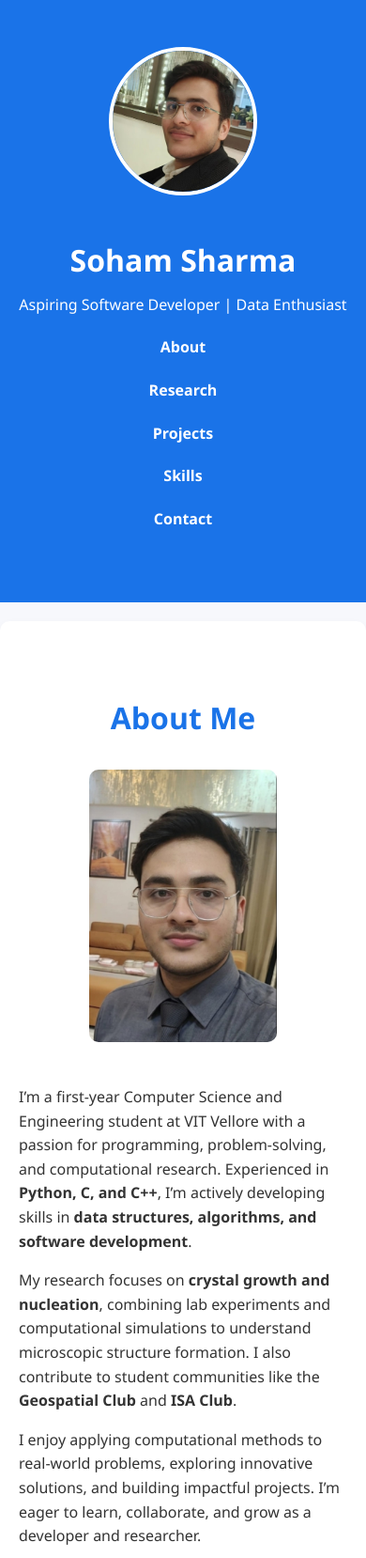
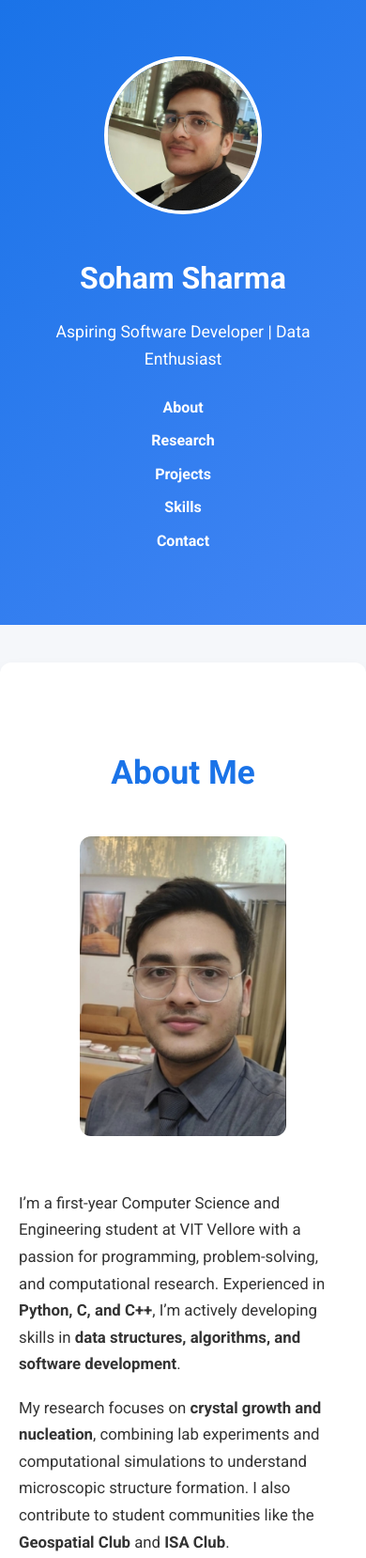
Before and after one commit to Soham-git-0/Soham_portfolio_prototype, a plain HTML site: page index.html in a window 390 px wide. Shown: the top 1658 px of the page at 94% size. Drawn offline with Linux system fonts and the light colour scheme.

Commit message:
Refactor global styles and improve layout

```diff
--- a/style.css
+++ b/style.css
@@ -2,11 +2,11 @@
    Global Styles
 --------------------------------- */
 body {
-  font-family: 'Segoe UI', Tahoma, Geneva, Verdana, sans-serif;
+  font-family: 'Roboto', sans-serif;
   margin: 0;
   padding: 0;
   line-height: 1.6;
-  background-color: #f7f8fc;
+  background-color: #f5f7fa;
   color: #333;
 }
 
@@ -17,7 +17,7 @@ a {
 }
 
 a:hover {
-  text-decoration: underline;
+  color: #155ab6;
   transform: scale(1.05);
 }
 
@@ -26,19 +26,19 @@ a:hover {
 --------------------------------- */
 header {
   text-align: center;
-  padding: 50px 20px;
-  background-color: #1a73e8;
+  padding: 60px 20px;
+  background: linear-gradient(135deg, #1a73e8, #4285f4);
   color: #fff;
 }
 
 header h1 {
-  font-size: 2.5rem;
+  font-size: 3rem;
   margin: 15px 0 10px;
 }
 
-header p {
-  margin: 5px 0;
-  font-size: 1.1rem;
+header .tagline {
+  font-size: 1.3rem;
+  margin-bottom: 25px;
 }
 
 header nav {
@@ -56,8 +56,8 @@ header nav {
 
 .nav-links li a {
   color: #fff;
-  font-weight: bold;
-  padding: 8px 12px;
+  font-weight: 600;
+  padding: 10px 15px;
   border-radius: 5px;
   transition: background 0.3s;
 }
@@ -67,8 +67,8 @@ header nav {
 }
 
 .profile {
-  width: 150px;
-  height: 150px;
+  width: 160px;
+  height: 160px;
   border-radius: 50%;
   object-fit: cover;
   border: 4px solid #fff;
@@ -79,72 +79,66 @@ header nav {
    Sections
 --------------------------------- */
 section {
-  padding: 50px 20px;
+  padding: 60px 20px;
   max-width: 1000px;
-  margin: 20px auto;
+  margin: 40px auto;
   background-color: #fff;
-  border-radius: 10px;
-  box-shadow: 0 4px 10px rgba(0,0,0,0.05);
+  border-radius: 12px;
+  box-shadow: 0 6px 15px rgba(0,0,0,0.05);
 }
 
 section h2 {
-  font-size: 2rem;
-  margin-bottom: 20px;
+  font-size: 2.2rem;
+  margin-bottom: 30px;
   color: #1a73e8;
   text-align: center;
 }
 
 section h3 {
-  font-size: 1.3rem;
+  font-size: 1.4rem;
   margin-top: 20px;
   margin-bottom: 10px;
+  color: #333;
 }
 
 section p {
-  font-size: 1rem;
-  margin-bottom: 15px;
+  font-size: 1.05rem;
+  margin-bottom: 18px;
+  line-height: 1.7;
 }
 
+/* About Section */
 .about-container {
   display: flex;
   align-items: flex-start;
-  gap: 20px;
+  gap: 30px;
   flex-wrap: wrap;
 }
 
 .about-container img {
-  border-radius: 10px;
-  max-width: 200px;
+  border-radius: 12px;
+  max-width: 220px;
   height: auto;
 }
 
-/* -------------------------------
-   Images in Sections
---------------------------------- */
-section img {
-  border-radius: 10px;
-  margin: 10px;
-  max-width: 100%;
-  height: auto;
-  display: inline-block;
-  transition: transform 0.3s;
-}
-
-section img:hover {
-  transform: scale(1.05);
+.about-text {
+  flex: 1;
+  min-width: 250px;
 }
 
 /* -------------------------------
-   Lists
+   Research Section
 --------------------------------- */
-ul {
-  list-style-type: disc;
-  padding-left: 20px;
+.research-gallery .gallery,
+.research-setup .gallery {
+  display: flex;
+  flex-wrap: wrap;
+  gap: 20px;
+  justify-content: center;
 }
 
-li {
-  margin-bottom: 10px;
-  font-size: 1rem;
+.research-setup .gallery div {
+  text-align: center;
 }
 
 /* -------------------------------
@@ -153,90 +147,71 @@ li {
 .project-cards {
   display: flex;
   flex-wrap: wrap;
-  gap: 20px;
+  gap: 25px;
   justify-content: center;
 }
 
 .project-card {
-  background: #f7f8fc;
-  padding: 20px;
-  border-radius: 10px;
+  background: #f0f3f8;
+  padding: 25px;
+  border-radius: 12px;
   flex: 1 1 300px;
-  box-shadow: 0 2px 8px rgba(0,0,0,0.1);
+  box-shadow: 0 4px 12px rgba(0,0,0,0.1);
   transition: transform 0.3s, box-shadow 0.3s;
 }
 
 .project-card:hover {
   transform: translateY(-5px);
-  box-shadow: 0 4px 12px rgba(0,0,0,0.15);
+  box-shadow: 0 8px 18px rgba(0,0,0,0.15);
 }
 
-/* -------------------------------
-   Skills
---------------------------------- */
+/* Skills */
 .skills-list {
   display: flex;
-  flex-direction: column;
-  gap: 15px;
+  flex-wrap: wrap;
+  gap: 20px;
+  justify-content: center;
 }
 
-.skill h4 {
-  margin: 0;
+.skill {
+  background: #e8f0fe;
+  padding: 10px 15px;
+  border-radius: 8px;
+  font-weight: 500;
+  min-width: 150px;
+  text-align: center;
 }
 
-/* Remove the skill bars completely */
-.skill-bar,
-.skill-bar span {
-  display: none !important; /* Force hide */
+/* Contact Links */
+#contact a {
+  font-weight: 600;
 }
 
-/* -------------------------------
-   Contact Links
---------------------------------- */
-#contact a {
-  color: #1a73e8;
-  font-weight: bold;
-  transition: color 0.3s;
+/* Footer */
+footer {
+  text-align: center;
+  padding: 25px;
+  background: #1a73e8;
+  color: #fff;
 }
 
-#contact a:hover {
-  color: #155ab6;
-}
-
-/* -------------------------------
-   Footer
---------------------------------- */
-footer {
-  text-align: center;
-  padding: 20px;
-  background: #1a73e8;
-  color: #fff;
-  margin-top: 30px;
-}
-
-/* -------------------------------
-   Responsive
---------------------------------- */
+/* Responsive */
 @media (max-width: 768px) {
   header h1 {
     font-size: 2rem;
   }
-
-  header p {
-    font-size: 1rem;
+  header .tagline {
+    font-size: 1.1rem;
   }
-
   section img {
     max-width: 100%;
     display: block;
     margin: 10px auto;
   }
-
   .about-container {
     flex-direction: column;
     align-items: center;
   }
-
   .nav-links {
     flex-direction: column;
     gap: 10px;
```
